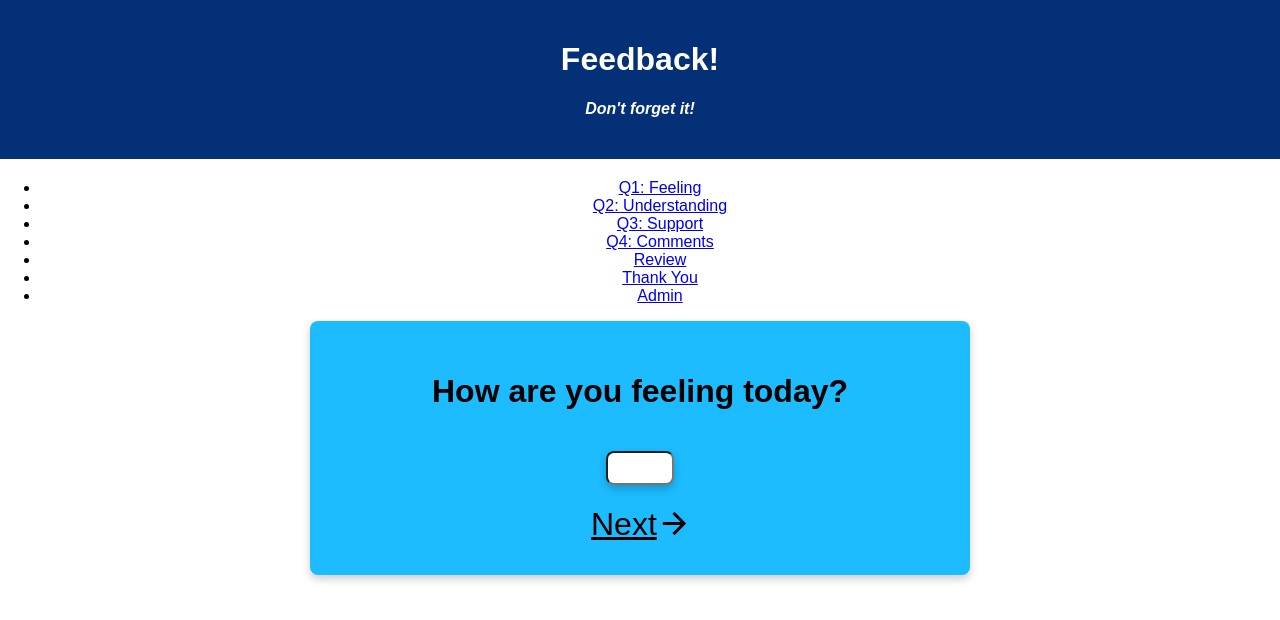
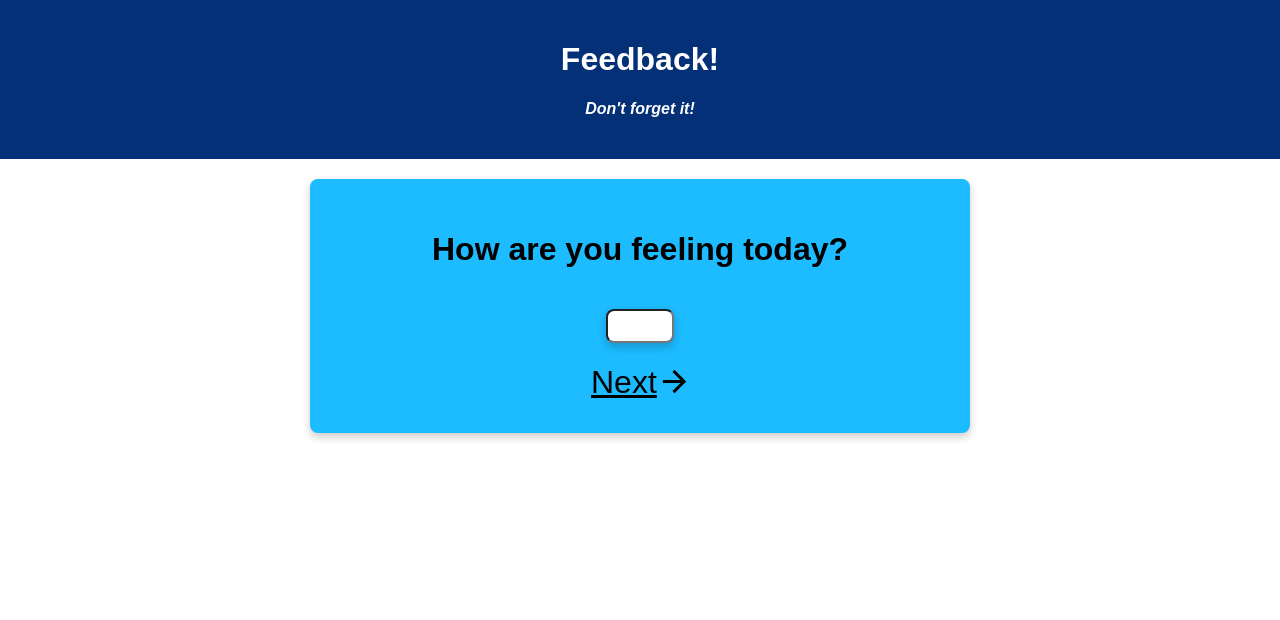
Before and after one commit to AnthonyDampier/feedback-loop, a React (Create React App) app: page / in a window 1280 px wide. Shown: the top 620 px of the page. Built offline with nearby package versions, Linux system fonts and the light colour scheme.

Commit message:
removed navigation

```diff
--- a/src/components/App/App.jsx
+++ b/src/components/App/App.jsx
@@ -26,7 +26,7 @@ function App() {
       </header>
 
       <Router>
-        <nav>
+        {/* <nav>
           <ul>
             <li>
               <Link to="/">Q1: Feeling</Link>
@@ -50,7 +50,7 @@ function App() {
               <Link to="/Admin">Admin</Link>
             </li>
           </ul>
-        </nav>
+        </nav> */}
 
         {/* routes go here */}
         <div id='body'>
```
